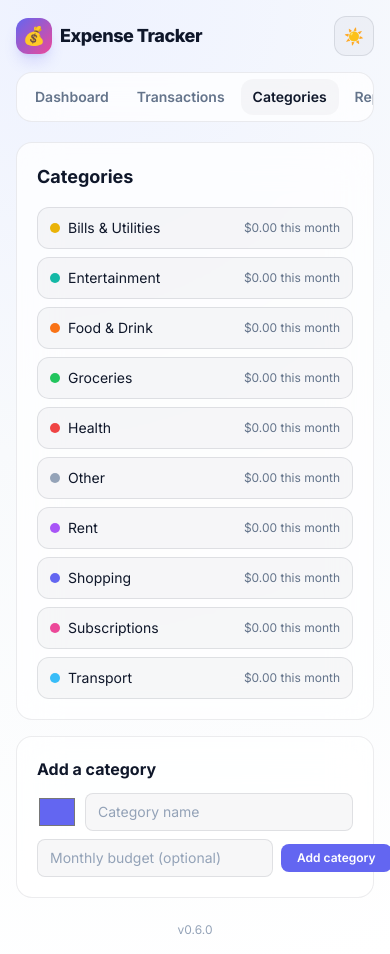
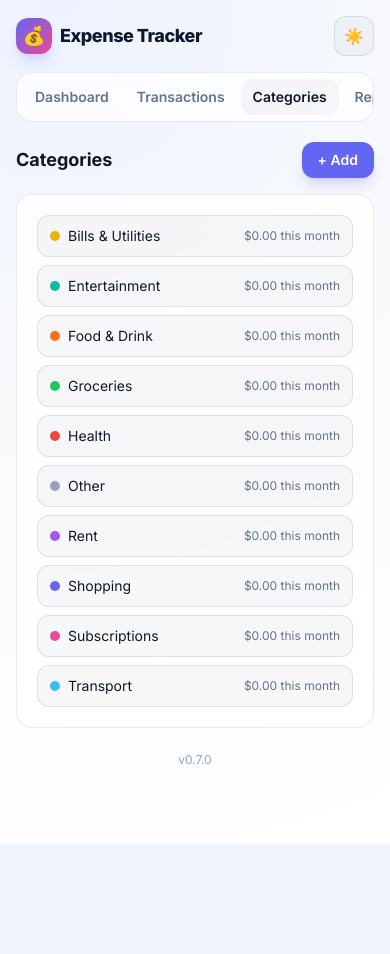
Before and after one commit to chhunlay/expense-tracker, a Flask app: page /categories in a window 390 px wide. After the commit the page ends 844 px from the top, so only its background shows below. Run offline with Flask 3, Linux system fonts and the light colour scheme; data comes from the database, SQL or seed files in the repository; data that the repository does not hold is empty; some libraries are stand-ins or nearby versions.

Commit message:
feat: Add-category popup on Categories page, same as Add-transaction
'+ Add' next to the Categories heading now opens the add-category form
as a popup instead of the inline 'Add a category' card at the bottom of
the page - same fields (color, name, budget), same visual treatment as
the Add-transaction popup on transactions.html.

Extracted the shared open/reset/backdrop-click-to-close logic both
popups need into one openModal(id) helper in script.js, replacing the
two near-identical open functions each had before.

Verified end-to-end in a headless browser: modal opens at the correct
448px width (no repeat of the earlier shrink-to-fit sizing bug), a real
submission creates the category and lands back on /categories with the
flash message and the new row visible, the existing per-row Save/Delete
on category entries still works untouched, and mobile (390px) renders
with no horizontal overflow.

Bumps version to 0.7.0 - bundles this with the Add-transaction modal's
gray-background and date-picker theme fixes from earlier this session,
which hadn't been versioned yet.

```diff
--- a/app.py
+++ b/app.py
@@ -17,7 +17,7 @@ from quick_add import parse_quick_add
 from xlsx_io import export_transactions_xlsx, import_transactions_xlsx
 
 # Bump this alongside a new CHANGELOG.md entry.
-__version__ = "0.6.0"
+__version__ = "0.7.0"
 
 app = Flask(__name__)
 app.secret_key = os.environ.get("SECRET_KEY", "dev-secret-change-me")
--- a/static/script.js
+++ b/static/script.js
@@ -112,22 +112,24 @@ if (exportMenuBtn && exportMenu) {
     });
 }
 
-// ---------- Add-transaction modal (Transactions page) ----------
-// Native <dialog>: showModal()/close() give focus trapping, Escape-to-
-// close, and a ::backdrop for free. reset() clears any leftover input
-// from a previous open-then-cancel before showing it again.
-const addModal = document.getElementById('addModal');
-function openAddModal() {
-    if (!addModal) return;
-    const form = addModal.querySelector('form');
+// ---------- Generic <dialog> modal helper ----------
+// Shared by every popup (Add transaction on transactions.html, Add
+// category on categories.html, ...) instead of each wiring up its own
+// copy. Native <dialog> gives focus trapping, Escape-to-close, and a
+// ::backdrop for free; this adds the two things it doesn't: resetting
+// any leftover input from a previous open-then-cancel before showing it
+// again, and closing on a backdrop click (a click lands on the <dialog>
+// element itself, not any child, when it's on the ::backdrop - the
+// standard way to detect that for a native dialog).
+function openModal(id) {
+    const dialog = document.getElementById(id);
+    if (!dialog) return;
+    const form = dialog.querySelector('form');
     if (form) form.reset();
-    addModal.showModal();
+    dialog.showModal();
 }
-if (addModal) {
-    // A click lands on the <dialog> element itself (not any child) when
-    // it's on the ::backdrop - the standard way to detect "clicked
-    // outside" for a native dialog.
-    addModal.addEventListener('click', (e) => {
-        if (e.target === addModal) addModal.close();
+document.querySelectorAll('dialog').forEach((dialog) => {
+    dialog.addEventListener('click', (e) => {
+        if (e.target === dialog) dialog.close();
     });
-}
+});
--- a/templates/categories.html
+++ b/templates/categories.html
@@ -2,8 +2,15 @@
 {% block title %}Categories - Expense Tracker{% endblock %}
 {% block content %}
 
-<div class="glass-card rounded-2xl p-5 mb-4">
-    <h2 class="font-bold text-lg mb-4">Categories</h2>
+<div class="flex items-center justify-between mb-4">
+    <h2 class="font-bold text-lg">Categories</h2>
+    <button type="button" onclick="openModal('addCategoryModal')"
+            class="action-btn bg-indigo-500 hover:bg-indigo-400 text-white font-semibold px-4 py-2 rounded-xl text-sm shadow-lg shadow-indigo-500/20">
+        + Add
+    </button>
+</div>
+
+<div class="glass-card rounded-2xl p-5">
     <div class="space-y-2">
         {% for c in categories %}
         <details class="input rounded-xl px-3 py-2.5">
@@ -47,20 +54,42 @@
     </div>
 </div>
 
+<!-- Popup instead of the inline "Add a category" card at the bottom of
+     the page - same pattern as the Add-transaction modal on
+     transactions.html (width on the <dialog> itself, not just the
+     inner card - see that file's comment for why). -->
+<dialog id="addCategoryModal" class="w-[calc(100%-2rem)] max-w-md">
     <div class="glass-card rounded-2xl p-5">
-    <h3 class="font-bold mb-3">Add a category</h3>
-    <form method="post" class="grid grid-cols-[auto_1fr] gap-2 items-center">
+        <div class="flex items-center justify-between mb-4">
+            <h2 class="font-bold text-lg">Add a category</h2>
+            <button type="button" onclick="document.getElementById('addCategoryModal').close()"
+                    class="text-muted hover:text-main text-xl leading-none" aria-label="Close">&times;</button>
+        </div>
+        <form method="post" class="space-y-4">
             <input type="hidden" name="action" value="add">
-        <input type="color" name="color" value="#6366f1" class="w-10 h-9 rounded-lg border-0 bg-transparent">
-        <input type="text" name="name" placeholder="Category name" required class="input py-2 px-3 rounded-lg text-sm">
-        <div class="col-span-2 flex items-center gap-2">
-            <input type="number" step="0.01" min="0" name="budget_limit" placeholder="Monthly budget (optional)"
-                   class="input flex-1 py-2 px-3 rounded-lg text-sm">
-            <button type="submit" class="action-btn flex-shrink-0 bg-indigo-500 hover:bg-indigo-400 text-white font-semibold px-4 py-1.5 rounded-lg text-xs">
+            <div>
+                <label class="block mb-1.5 text-xs font-semibold uppercase tracking-wider text-muted">Name &amp; color</label>
+                <div class="grid grid-cols-[auto_1fr] gap-2">
+                    <input type="color" name="color" value="#6366f1" class="w-10 h-10 rounded-lg border-0 bg-transparent">
+                    <input type="text" name="name" placeholder="Category name" required class="input py-2.5 px-3 rounded-xl text-sm">
+                </div>
+            </div>
+            <div>
+                <label class="block mb-1.5 text-xs font-semibold uppercase tracking-wider text-muted">Monthly budget (optional)</label>
+                <input type="number" step="0.01" min="0" name="budget_limit" placeholder="0.00"
+                       class="input w-full py-2.5 px-3 rounded-xl text-sm">
+            </div>
+            <div class="flex gap-2">
+                <button type="button" onclick="document.getElementById('addCategoryModal').close()"
+                        class="action-btn flex-1 bg-white/10 hover:bg-white/15 text-muted font-semibold py-3 rounded-xl">
+                    Cancel
+                </button>
+                <button type="submit" class="action-btn flex-1 bg-indigo-500 hover:bg-indigo-400 text-white font-semibold py-3 rounded-xl shadow-lg shadow-indigo-500/20">
                     Add category
                 </button>
             </div>
         </form>
     </div>
+</dialog>
 
 {% endblock %}
--- a/templates/transactions.html
+++ b/templates/transactions.html
@@ -33,7 +33,7 @@
            class="action-btn bg-white/10 hover:bg-white/15 text-muted font-semibold px-3 py-2 rounded-xl text-sm">
             Import
         </a>
-        <button type="button" onclick="openAddModal()"
+        <button type="button" onclick="openModal('addModal')"
                 class="action-btn bg-indigo-500 hover:bg-indigo-400 text-white font-semibold px-4 py-2 rounded-xl text-sm shadow-lg shadow-indigo-500/20">
             + Add
         </button>
```
Also changed, not shown: CHANGELOG.md. Lines whose indentation alone changed are shown as unchanged.
